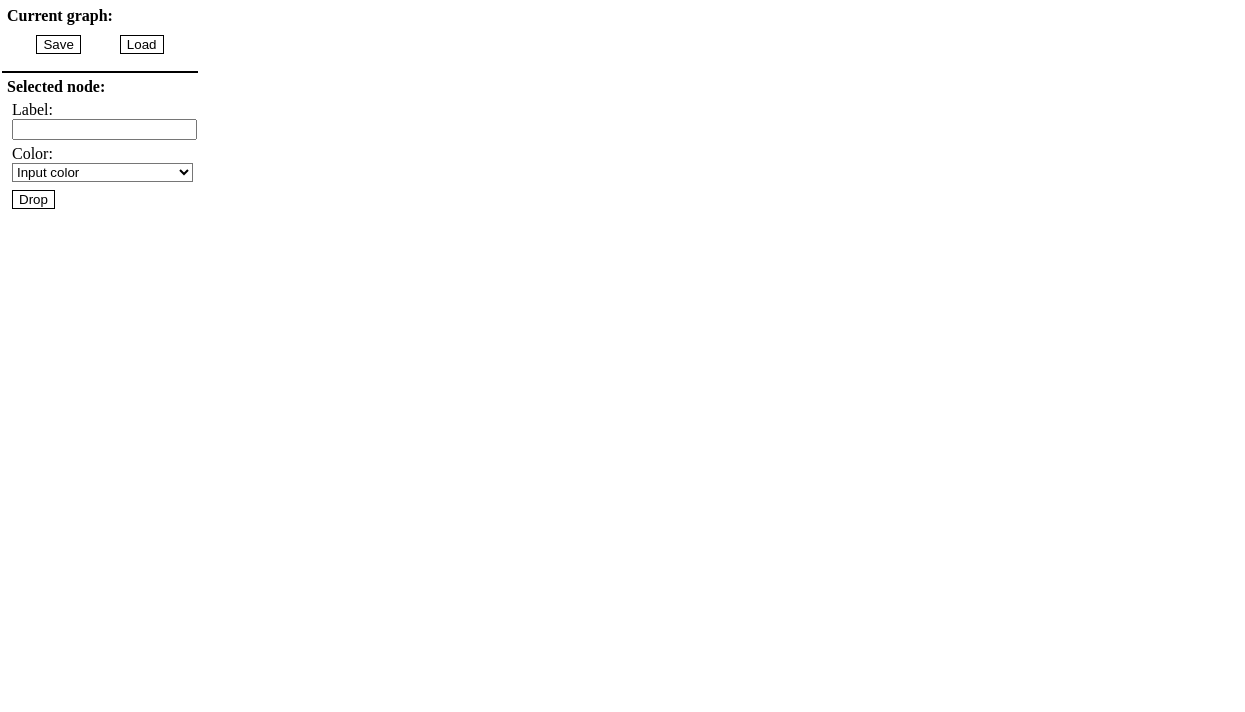
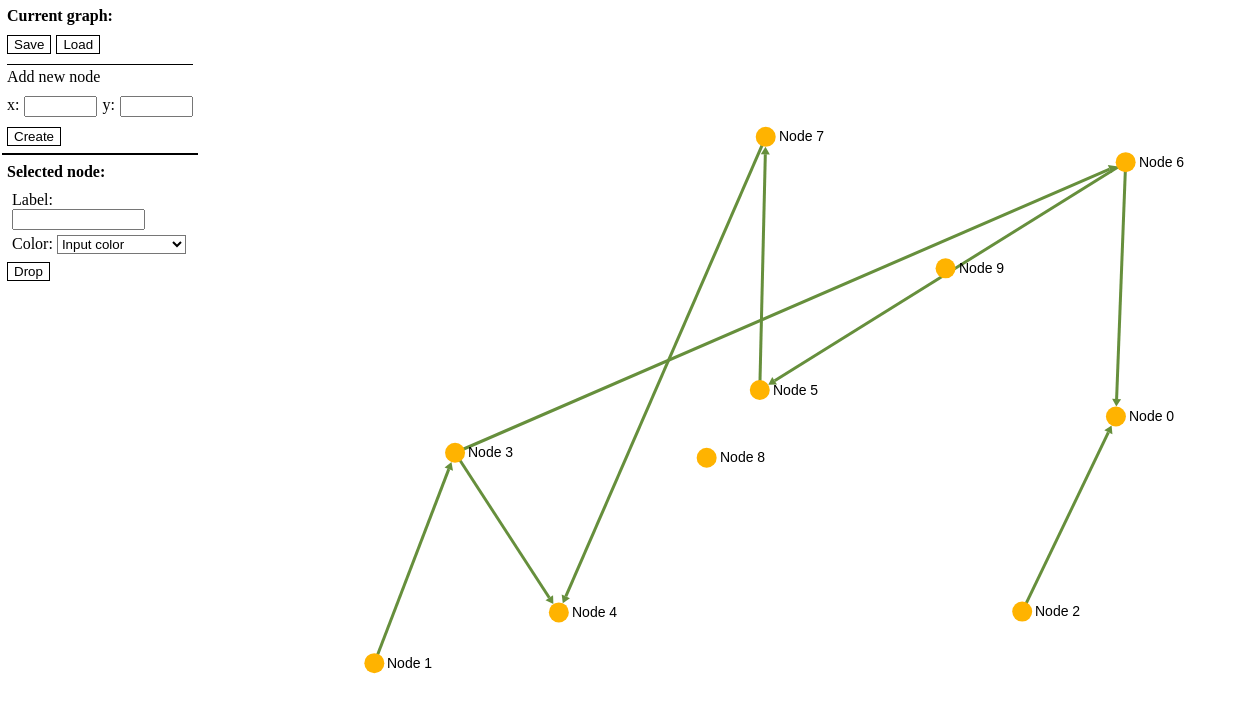
Before and after one commit to ARtoriouSs/egeditor, an Electron app: page app/views/editor.html in a window 1500 px wide. Shown: the whole page, without its empty margins (0-1245 px from the left). Drawn offline with nearby package versions, Linux system fonts and the light colour scheme.

Commit message:
Add node creation

```diff
--- a/app/assets/stylesheets/editor.css
+++ b/app/assets/stylesheets/editor.css
@@ -16,17 +16,16 @@
 
 #control-buttons {
   display: flex;
-  justify-content: space-around;
-  margin: 10px;
+  margin: 10px 0;
 }
 
-#save, #load, #drop-node {
+#save, #load, #drop-node, #add-node {
   background-color: white;
   border: 1px solid;
+  margin-right: 5px;
 }
 
 #drop-node {
-  margin-left: 5px;
   margin-top: 3px;
 }
 
@@ -42,15 +41,42 @@
 }
 
 #node-info-label, #graph-info-label {
+  display: block;
   font-weight: bold;
+}
+
+#add-node-label {
+  display: block;
+  border-top: 1px solid;
+  padding-top: 3px;
+}
+
+#node-info-label {
+  margin-right: 5px;
 }
 
 #node-label, #node-color {
   margin: 5px;
 }
 
+#node-label-input {
+  width: 125px;
+}
+
 #node-color-input {
-  width: 103%;
+  width: 129px;
+}
+
+#node-coordinates {
+  margin: 10px 0;
+}
+
+#node-x, #node-y {
+  margin: 0 5px;
+}
+
+#node-labels {
+  margin: 3px 0 10px 0;
 }
 
 .color-input-white {
@@ -80,3 +106,11 @@
   background-color: #b956af;
   color: white;
 }
+
+.small-input {
+  width: 65px;
+}
+
+.flex {
+  display: flex;
+}
--- a/app/renderers/editor.js
+++ b/app/renderers/editor.js
@@ -106,6 +106,21 @@ $(document).ready(() => {
     graph.refresh()
   })
 
+  $(document).on('click', '#add-node', () => {
+    var id = 'n' + (graph.graph.nodes().length + 1)
+    var x = parseFloat($('#node-x').val()) || 0
+    var y = parseFloat($('#node-y').val()) || 0
+    graph.graph.addNode({
+      id: id,
+      label: "New node",
+      size: 30,
+      x: x,
+      y: y,
+      color: '#ffb300'
+    });
+    graph.refresh()
+  })
+
   function getNodeById(id) {
     var foundNode
     graph.graph.nodes().forEach((node) => {
@@ -113,21 +128,4 @@ $(document).ready(() => {
     })
     return foundNode
   }
-
-  graph.bind('rightClick', function (e) {
-    var x = e.data.x / 1000
-    var y = e.data.y / 1000
-    graph.graph.addNode({
-      id: i + 1,
-      label: "Test node",
-      size: 30,
-      x: 0,
-      y: 0,
-      color: '#ffb300'
-    });
-    graph.refresh();
-    i++;
-  });
-
-
 })
--- a/app/views/editor.html
+++ b/app/views/editor.html
@@ -19,18 +19,27 @@
             <button id='save'>Save</button>
             <button id='load'>Load</button>
           </div>
+          <div id="add-node-container">
+            <label id="add-node-label">Add new node</label>
+            <div id="node-coordinates" class="flex">
+              x: <input type="text" id="node-x" class="small-input"></input>
+              y: <input type="text" id="node-y" class="small-input"></input>
+            </div>
+            <button id="add-node">Create</button>
+          </div>
         </div>
 
         <div id="node-info">
-          <label id="node-info-label">Selected node:</label>
-          <label id="node-id-label"></label>
+          <div id="node-labels" class="flex">
+            <label id="node-info-label">Selected node:</label>
+            <label id="node-id-label"></label>
+          </div>
 
           <div id="node-label">
-            <label id="node-label-label">Label:</label>
-            <input type="text" id="node-label-input"></input>
+            Label: <input type="text" id="node-label-input"></input>
           </div>
           <div id="node-color">
-            <label id="node-color-label">Color:</label>
+            Color:
             <select id="node-color-input" class="color-input-white">
               <option value="placeholder">Input color</option>
               <option value="#ffb300" style="background-color: #ffb300;">yellow</option>
@@ -52,27 +61,27 @@
         edges: []
       };
 
-      // for (var i = 0; i < N; i++) {
-      //   g.nodes.push({
-      //     id: 'n' + i,
-      //     label: 'Node ' + i,
-      //     x: Math.random(),
-      //     y: Math.random(),
-      //     size: 30,
-      //     color: '#ffb300'
-      //   });
-      // }
+      for (var i = 0; i < N; i++) {
+        g.nodes.push({
+          id: 'n' + i,
+          label: 'Node ' + i,
+          x: Math.random(),
+          y: Math.random(),
+          size: 30,
+          color: '#ffb300'
+        });
+      }
 
-      // for (var i = 0; i < E; i++) {
-      //   g.edges.push({
-      //     id: 'e' + i,
-      //     source: 'n' + (Math.random() * N | 0),
-      //     target: 'n' + (Math.random() * N | 0),
-      //     type: 'arrow',
-      //     size: 3,
-      //     color: '#668f3c'
-      //   })
-      // }
+      for (var i = 0; i < E; i++) {
+        g.edges.push({
+          id: 'e' + i,
+          source: 'n' + (Math.random() * N | 0),
+          target: 'n' + (Math.random() * N | 0),
+          type: 'arrow',
+          size: 3,
+          color: '#668f3c'
+        })
+      }
 
 
       i = 1
```
